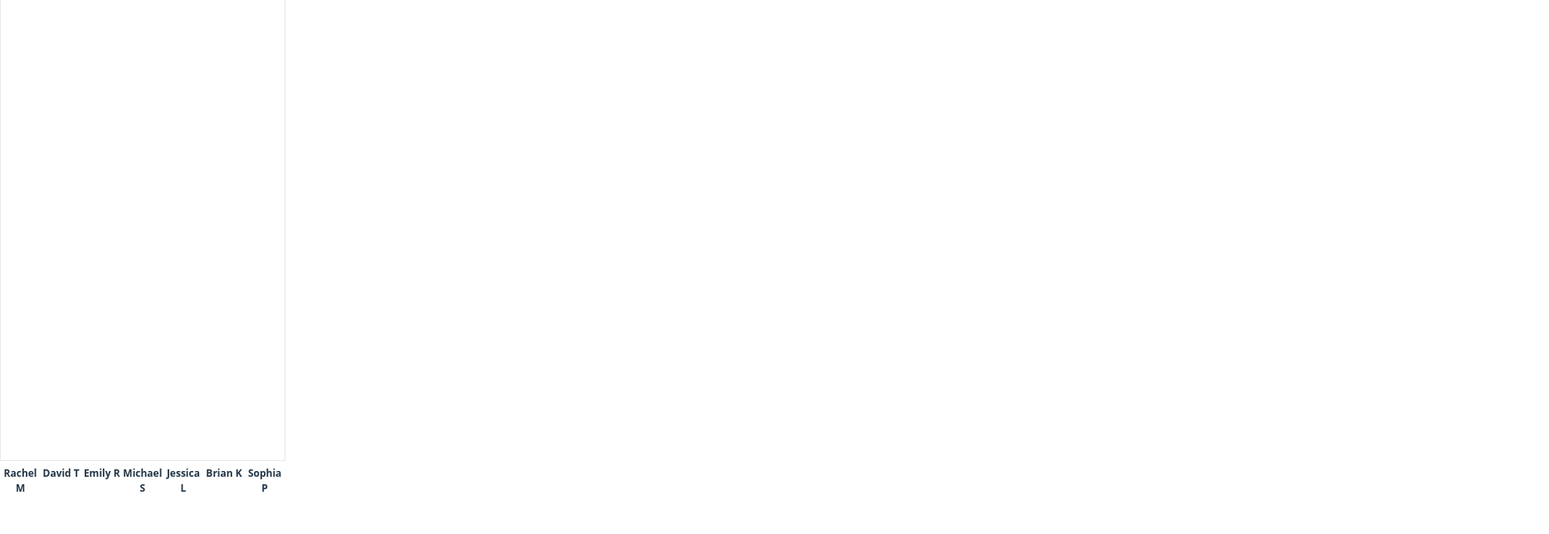
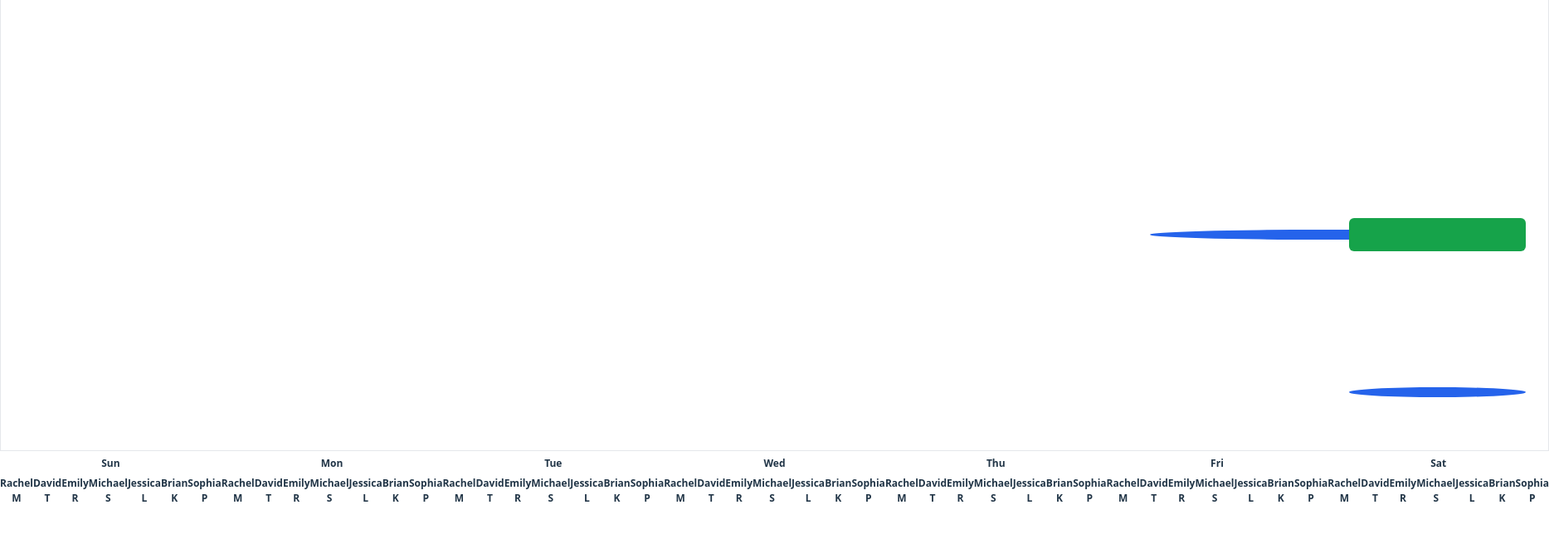
Before and after one commit to TheItalianGame/clur-vite, a React (Vite) app: page / in a window 1280 px wide. Shown: the part 144-788 px from the top of the page at 83% size, 1867 px wide, since content can reach past the window. Built offline with nearby package versions, Linux system fonts and the light colour scheme.

Commit message:
Improve weekly calendar layout

```diff
--- a/src/components/PatientCheckinBox.tsx
+++ b/src/components/PatientCheckinBox.tsx
@@ -8,7 +8,7 @@ interface Props {
 
 const PatientCheckinBox: React.FC<Props> = ({ data }) => (
   <div className="record-box pcheck">
-    <strong>Patient Check‑in</strong>
+    <strong>Patient Check-in</strong>
     <div>{data.patient}</div>
     <div className="meta">{data.notes}</div>
     <div className="meta">{data.checkin}</div>
--- a/src/components/WeeklyCalendar.css
+++ b/src/components/WeeklyCalendar.css
@@ -11,13 +11,15 @@
   width: 100%;
 }
 
+.day-labels,
 .employee-labels {
-  display: flex;
+  display: grid;
   margin-top: 6px;
+  width: 100%;
 }
 
+.day-labels .label,
 .employee-labels .label {
-  flex: 1;
   text-align: center;
   font-size: 12px;
   font-weight: 600;
--- a/src/components/WeeklyCalendar.tsx
+++ b/src/components/WeeklyCalendar.tsx
@@ -1,15 +1,18 @@
 import React, { useMemo } from "react";
-import  type {
+import type {
   EmployeeData,
   EventRecord,
   RecordKind,
   AnyRecord,
+  LeadRecord,
+  PatientCheckinRecord,
 } from "../types.ts";
 import {
   toDate,
-  minutesFromWeekStart,
   inSameWeek,
   normalizeWeekStart,
+  dayIndexFromWeekStart,
+  minutesFromDayStart,
 } from "../utils/date";
 import LeadBox from "./LeadBox";
 import EventBox from "./EventBox";
@@ -44,11 +47,12 @@ const WeeklyCalendar: React.FC<Props> = ({ data, weekStart }) => {
   const base = weekStart
     ? normalizeWeekStart(weekStart)
     : normalizeWeekStart(new Date());
+  const empCount = data.length;
 
   const items = useMemo<Positioned[]>(() => {
     const out: Positioned[] = [];
 
-    data.forEach((emp, colIdx) => {
+    data.forEach((emp, empIdx) => {
       emp.records.forEach((grp) => {
         grp.records.forEach((r) => {
           if (grp.type === "Event") {
@@ -58,9 +62,11 @@ const WeeklyCalendar: React.FC<Props> = ({ data, weekStart }) => {
             const st = toDate(ev.start);
             const en = toDate(ev.end);
 
+            const day = dayIndexFromWeekStart(st, base);
+
             out.push({
-              col: colIdx + 1,
-              top: minutesFromWeekStart(st, base) * (HOUR_HEIGHT / 60),
+              col: day * empCount + empIdx + 1,
+              top: minutesFromDayStart(st) * (HOUR_HEIGHT / 60),
               height: Math.max(
                 (en.getTime() - st.getTime()) / 60000 * (HOUR_HEIGHT / 60),
                 HOUR_HEIGHT / 2
@@ -73,16 +79,17 @@ const WeeklyCalendar: React.FC<Props> = ({ data, weekStart }) => {
           } else {
             const ts =
               grp.type === "Patient Checkin"
-                ? (r as any).checkin
-                : (r as any).create;
+                ? (r as PatientCheckinRecord).checkin
+                : (r as LeadRecord).create;
 
             if (!inSameWeek(ts, base)) return;
 
             const d = toDate(ts);
+            const day = dayIndexFromWeekStart(d, base);
 
             out.push({
-              col: colIdx + 1,
-              top: minutesFromWeekStart(d, base) * (HOUR_HEIGHT / 60) - 6,
+              col: day * empCount + empIdx + 1,
+              top: minutesFromDayStart(d) * (HOUR_HEIGHT / 60) - 6,
               height: 12,
               kind: "circle",
               color: palette[grp.type],
@@ -95,18 +102,19 @@ const WeeklyCalendar: React.FC<Props> = ({ data, weekStart }) => {
     });
 
     return out;
-  }, [data, base]);
+  }, [data, base, empCount]);
 
   const weekHeight = 7 * 24 * HOUR_HEIGHT;
+  const dayNames = ["Sun", "Mon", "Tue", "Wed", "Thu", "Fri", "Sat"];
 
   const renderBox = (it: Positioned) => {
     switch (it.type) {
       case "Lead":
-        return <LeadBox data={it.rec as any} />;
+        return <LeadBox data={it.rec as LeadRecord} />;
       case "Event":
-        return <EventBox data={it.rec as any} />;
+        return <EventBox data={it.rec as EventRecord} />;
       default:
-        return <PatientCheckinBox data={it.rec as any} />;
+        return <PatientCheckinBox data={it.rec as PatientCheckinRecord} />;
     }
   };
 
@@ -116,7 +124,7 @@ const WeeklyCalendar: React.FC<Props> = ({ data, weekStart }) => {
         <div
           className="calendar-grid"
           style={{
-            gridTemplateColumns: `repeat(${data.length}, 1fr)`,
+            gridTemplateColumns: `repeat(${data.length * 7}, 1fr)`,
             height: weekHeight,
           }}
         >
@@ -137,12 +145,28 @@ const WeeklyCalendar: React.FC<Props> = ({ data, weekStart }) => {
         </div>
       </div>
 
-      <div className="employee-labels">
-        {data.map((emp) => (
-          <div key={emp.employee} className="label">
-            {emp.employee}
+      <div
+        className="day-labels"
+        style={{ gridTemplateColumns: `repeat(${empCount * 7}, 1fr)` }}
+      >
+        {dayNames.map((d) => (
+          <div key={d} className="label" style={{ gridColumn: `span ${empCount}` }}>
+            {d}
           </div>
         ))}
+      </div>
+
+      <div
+        className="employee-labels"
+        style={{ gridTemplateColumns: `repeat(${empCount * 7}, 1fr)` }}
+      >
+        {Array.from({ length: 7 }).map((_, day) =>
+          data.map((emp) => (
+            <div key={`${day}-${emp.employee}`} className="label">
+              {emp.employee}
+            </div>
+          ))
+        )}
       </div>
     </>
   );
--- a/src/utils/date.ts
+++ b/src/utils/date.ts
@@ -1,4 +1,9 @@
-import { parse, differenceInMinutes, isSameWeek, startOfWeek } from "date-fns";
+import {
+  parse,
+  differenceInMinutes,
+  isSameWeek,
+  startOfWeek,
+} from "date-fns";
 
 const FORMAT = "MM/dd/yyyy h:mma";
 
@@ -12,3 +17,11 @@ export const normalizeWeekStart = (d: Date): Date =>
 
 export const inSameWeek = (ds: string, weekStart: Date): boolean =>
   isSameWeek(toDate(ds), weekStart, { weekStartsOn: 0 });
+
+/** Index of the day within the week starting at `weekStart` (0-6). */
+export const dayIndexFromWeekStart = (d: Date, weekStart: Date): number =>
+  Math.floor(minutesFromWeekStart(d, weekStart) / (60 * 24));
+
+/** Minutes from the start of the day for the given date. */
+export const minutesFromDayStart = (d: Date): number =>
+  d.getHours() * 60 + d.getMinutes();
```
